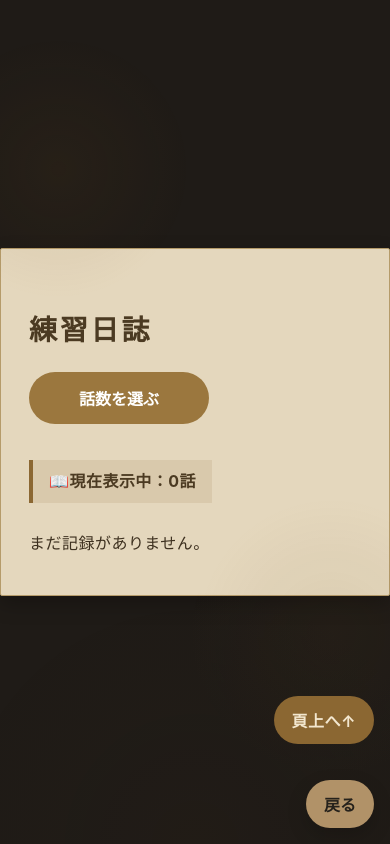
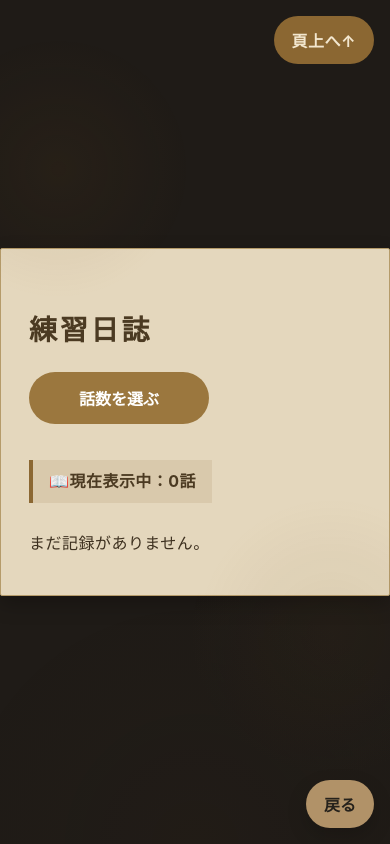
Before and after one commit to masakazu-2518/running-story-app, a Flask app: page /novel in a window 390 px wide. Run offline with Flask 3, Linux system fonts and the light colour scheme; data that the repository does not hold is empty.

```diff
--- a/static/style.css
+++ b/static/style.css
@@ -2067,7 +2067,11 @@ textarea.form_input {
     }
 
     .novel-top {
-        bottom: 100px;
+        position: fixed;
+        top: 16px;
+        right: 16px;
+        bottom: auto;
+        z-index: 30;
     }
 
     /* ----------------------------------- */
```
